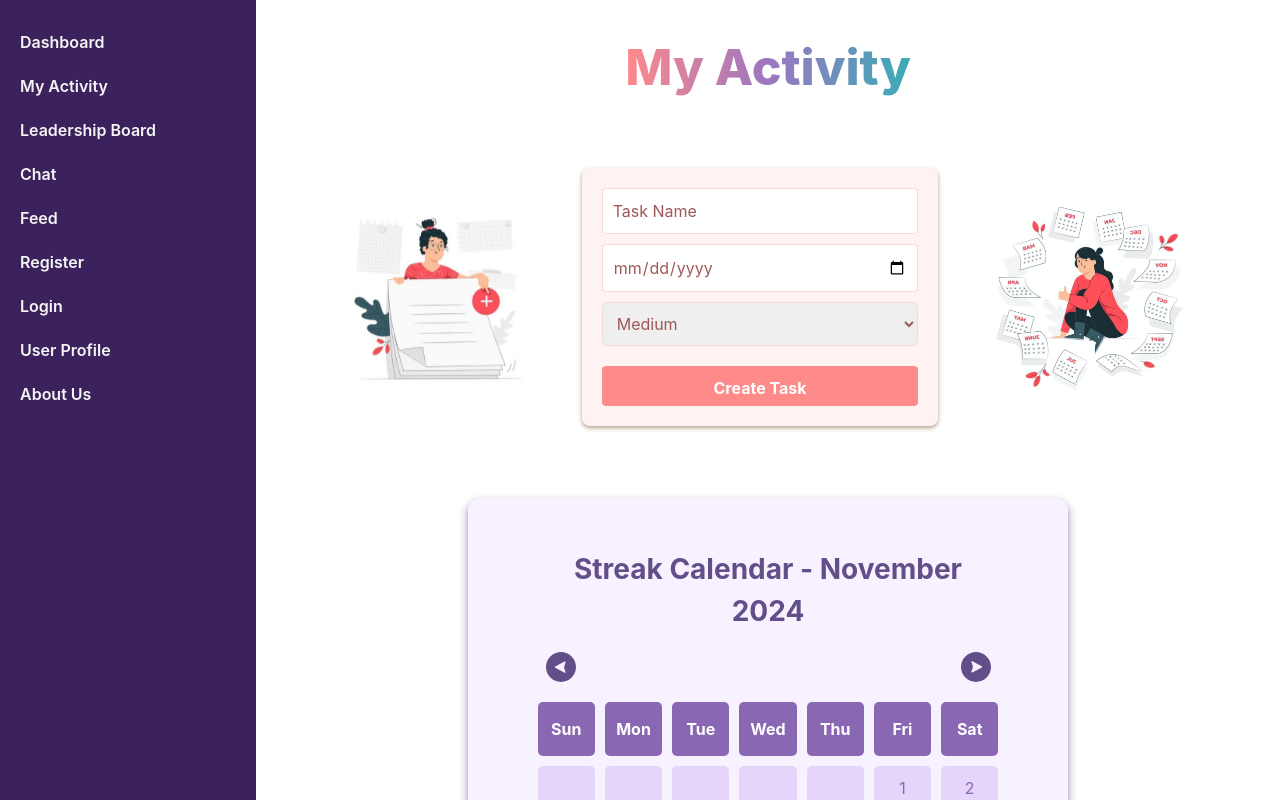
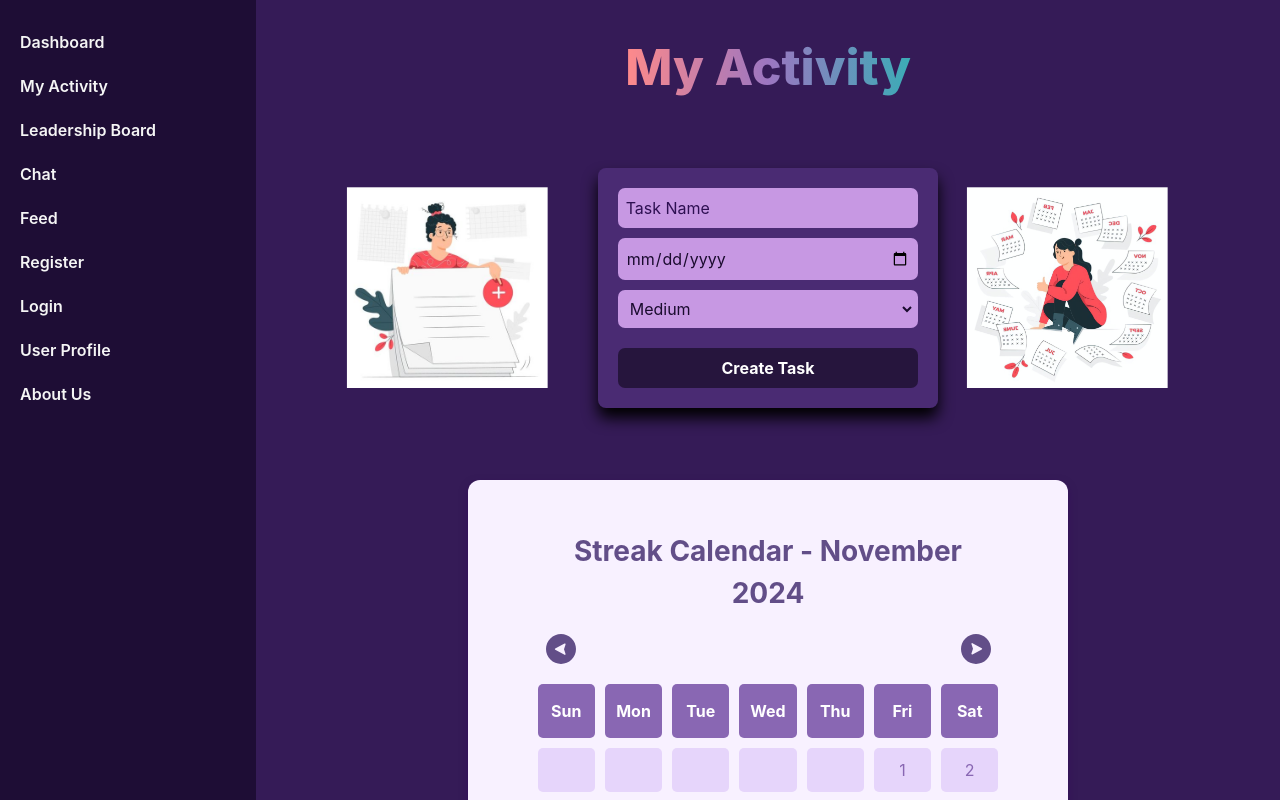
Before and after one commit to meghanavasava/taskChamp, a React (Create React App) app: page /MyActivity in a window 1280 px wide. Shown: the top 800 px of the page. Built offline with nearby package versions, Linux system fonts and the light colour scheme; no server answers; the database is empty.

Commit message:
Navbar-Dark-UI-3

```diff
--- a/src/Components/MyActivity.module.css
+++ b/src/Components/MyActivity.module.css
@@ -2,6 +2,7 @@
   display: flex;
   flex-direction: column;
   min-height: 100vh;
+  background-color: #351b57;
 }
 
 .container {
--- a/src/Components/Navbar.module.css
+++ b/src/Components/Navbar.module.css
@@ -4,7 +4,7 @@
   position: fixed;
   top: 0;
   left: 0;
-  background-color: #3b225d;
+  background-color: #1e0d35;
   display: flex;
   color: #f5f5f5;
   flex-direction: column;
@@ -27,10 +27,10 @@
 }
 
 .navbar nav ul li:hover {
-  background-color: #4a2b73;
+  background-color: #10061d;
   font-size: 18px;
   color: #b99bc7;
-  box-shadow: 0 5px 10px rgba(38, 2, 51, 0.441);
+  box-shadow: 0 5px 10px black;
   transform: scale(1.05);
 }
 
--- a/src/Components/TaskForm.module.css
+++ b/src/Components/TaskForm.module.css
@@ -3,69 +3,71 @@
   flex-direction: column;
   gap: 10px;
   padding: 20px;
-  width: 400px;
+  width: 500px;
   margin: 0 20px;
-  box-shadow: 0 2px 4px rgba(95, 42, 2, 0.441);
+  box-shadow: 0 10px 15px black;
   border-radius: 8px;
-  color: #a05757;
-  background-color: #fff2f2;
+  color: #d1c4db;
+  background-color: #4a2b73;
   transition: transform 0.2s ease-in-out, box-shadow 0.2s ease-in-out;
   perspective: 1000px;
 }
 
 .task_form:hover {
   transform: scale(1.05);
-  box-shadow: 0 7px 10px rgba(95, 42, 2, 0.441);
+  box-shadow: 0 7px 10px rgba(15, 7, 26, 0.6); /* Darker shadow on hover */
 }
 
 .task_form_input,
-.task_form_select,
-.task_form_button {
-  padding: 10px;
-  border: 1px solid #f5dad2;
-  border-radius: 4px;
+.task_form_select {
+  padding: 5px;
+  border: 3px solid transparent;
+  border-radius: 7px;
   width: 100%;
-  color: #a05757;
+  color: #1a0b2e;
   font-size: 16px;
+  background-color: #c798e3;
 }
 
 .task_form_input::placeholder {
-  color: #a05757;
+  color: #2e1052;
 }
 
 .task_form_input:focus,
 .task_form_select:focus {
-  border: 2px solid #ecb3b3 !important;
+  border: 2px solid #2e1052 !important;
   outline: none;
 }
 
 .task_form_button {
-  background-color: #ff8a8a;
+  background-color: rgba(15, 7, 26, 0.6);
   width: 100%;
   margin-top: 10px;
   height: 40px;
   font-weight: 700;
+  border-radius: 7px;
   color: white;
   cursor: pointer;
   border: none;
-  transition: transform 0.8s ease;
+  transition: transform 0.8s ease, background-color 0.3s ease;
 }
 
 .task_form_button:hover {
-  background-color: #e57c7c;
+  background-color: #1a0b2e;
   transform: scale(1.03);
 }
 
-.task_form_image1 {
+.task_form_image1,
+.task_form_image2 {
   height: 200px;
-  padding: 8px 0;
   margin-right: 20px;
   animation: bounceSideToSide1 12s ease-in-out infinite;
   transition: transform 0.5s ease;
 }
 
 @keyframes bounceSideToSide1 {
-  0% {
+  0%,
+  100% {
     transform: translateX(0);
   }
   25% {
@@ -77,33 +79,6 @@
   75% {
     transform: translateX(20px) translateY(-10px) scale(0.9);
   }
-  100% {
-    transform: translateX(0);
-  }
-}
-
-.task_form_image2 {
-  height: 200px;
-  animation: bounceSideToSide2 12s ease-in-out infinite;
-  margin-left: 20px;
-}
-
-@keyframes bounceSideToSide2 {
-  0% {
-    transform: translateX(0);
-  }
-  25% {
-    transform: translateX(20px) translateY(-10px) scale(1.1);
-  }
-  50% {
-    transform: translateX(0) translateY(0);
-  }
-  75% {
-    transform: translateX(-20px) translateY(-10px) scale(0.9);
-  }
-  100% {
-    transform: translateX(0);
-  }
 }
 
 .task_form_div {
```
Also changed, not shown: public/log3.jpg (deleted).
